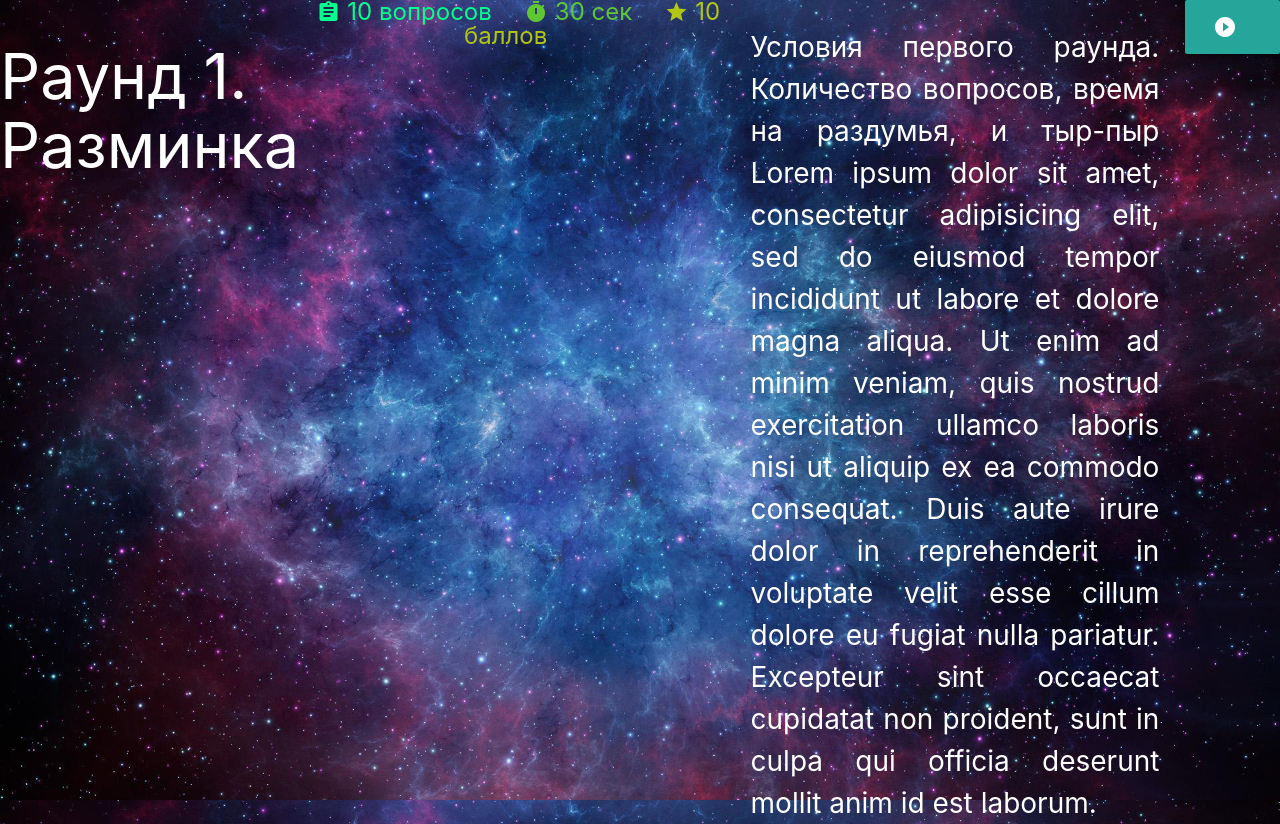
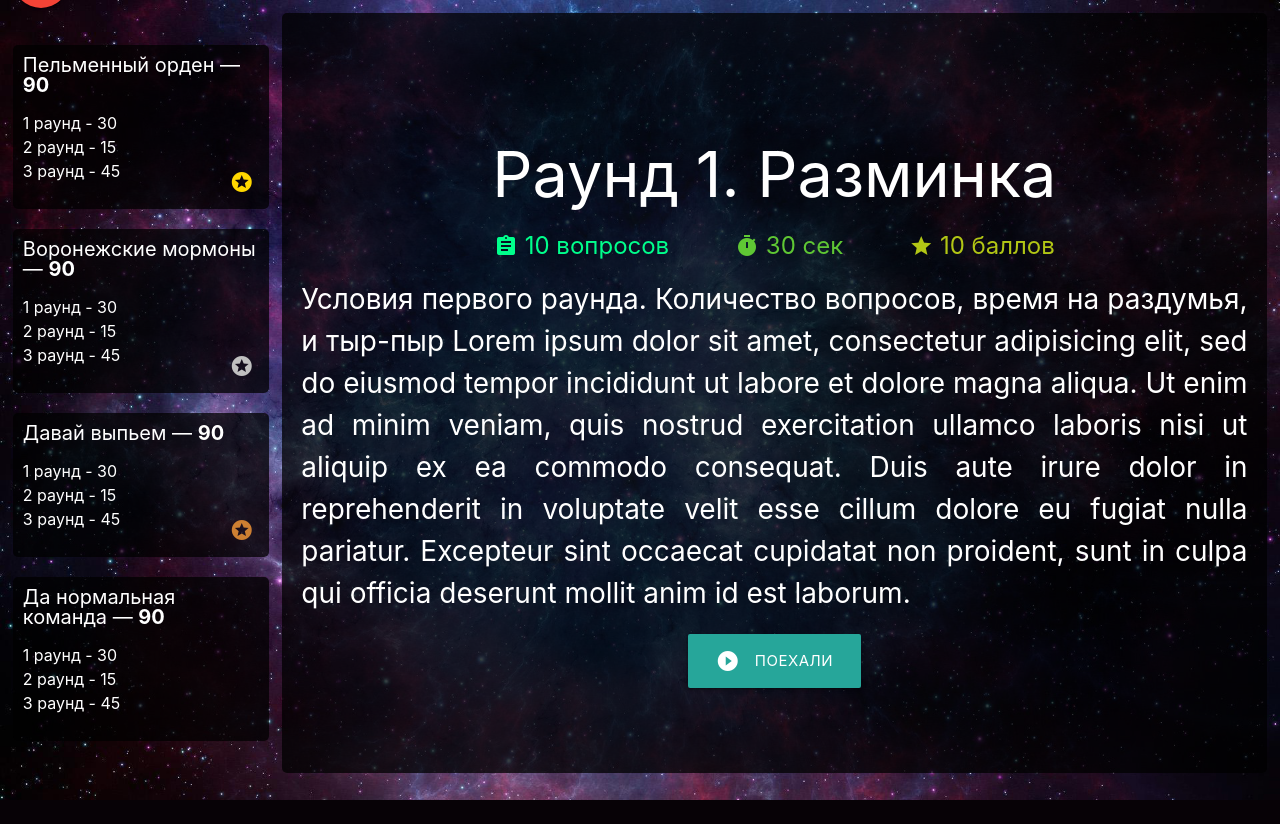
Before and after one commit to kapunik/quiz, a PHP site: page / in a window 1280 px wide. After the commit the page ends 800 px from the top, so only its background shows below. Run offline with PHP 8.4, Linux system fonts and the light colour scheme.

Commit message:
mvc немножк

```diff
--- a/application/views/main_view.php
+++ b/application/views/main_view.php
@@ -1,3 +1,59 @@
+<button id="btn_hide_aside" class="btn-floating btn-large waves-effect waves-light red"><i class="material-icons">arrow_back</i></button>
+
+<section class="aside">
+
+
+
+    <div class="team_info">
+        <i class="material-icons star star-gold">stars</i>
+        <div class="taem_info__title">
+            <span class="team_info__name">Пельменный орден</span> — <b class="team_info__score">90</b>
+        </div>
+        <ul class="team_info__rounds_scope">
+            <li>1 раунд - 30</li>
+            <li>2 раунд - 15</li>
+            <li>3 раунд - 45</li>
+        </ul>
+    </div>
+
+    <div class="team_info">
+        <i class="material-icons star star-silver">stars</i>
+        <div class="taem_info__title">
+            <span class="team_info__name">Воронежские мормоны</span> — <b class="team_info__score">90</b>
+        </div>
+        <ul class="team_info__rounds_scope">
+            <li>1 раунд - 30</li>
+            <li>2 раунд - 15</li>
+            <li>3 раунд - 45</li>
+        </ul>
+    </div>
+
+    <div class="team_info">
+        <i class="material-icons star star-bronze">stars</i>
+        <div class="taem_info__title">
+            <span class="team_info__name">Давай выпьем</span> — <b class="team_info__score">90</b>
+        </div>
+        <ul class="team_info__rounds_scope">
+            <li>1 раунд - 30</li>
+            <li>2 раунд - 15</li>
+            <li>3 раунд - 45</li>
+        </ul>
+    </div>
+
+    <div class="team_info">
+        <div class="taem_info__title">
+            <span class="team_info__name">Да нормальная команда</span> — <b class="team_info__score">90</b>
+        </div>
+        <ul class="team_info__rounds_scope">
+            <li>1 раунд - 30</li>
+            <li>2 раунд - 15</li>
+            <li>3 раунд - 45</li>
+        </ul>
+    </div>
+
+</section>
+
+<section class="main">
 <h1 class="round_number">Раунд 1. Разминка</h1>
 <div class="rond__short_info">
   <span class="short_info__questions">
@@ -19,3 +75,4 @@
     <i class="material-icons left "> play_circle_filled </i>
     Поехали
 </button>
+</section>
--- a/application/views/template_view.php
+++ b/application/views/template_view.php
@@ -5,11 +5,11 @@
     <meta name="viewport" content="width=device-width, initial-scale=1.0">
     <meta http-equiv="X-UA-Compatible" content="ie=edge">
     <!--  иконки -->
-    <link rel="apple-touch-icon" sizes="180x180" href="img/icons/apple-touch-icon.png">
-    <link rel="icon" type="image/png" sizes="32x32" href="img/icons/favicon-32x32.png">
-    <link rel="icon" type="image/png" sizes="16x16" href="img/icons/favicon-16x16.png">
+    <link rel="apple-touch-icon" sizes="180x180" href="/img/icons/apple-touch-icon.png">
+    <link rel="icon" type="image/png" sizes="32x32" href="/img/icons/favicon-32x32.png">
+    <link rel="icon" type="image/png" sizes="16x16" href="/img/icons/favicon-16x16.png">
     <link rel="manifest" href="site.webmanifest">
-    <link rel="mask-icon" href="img/icons/safari-pinned-tab.svg" color="#5bbad5">
+    <link rel="mask-icon" href="/img/icons/safari-pinned-tab.svg" color="#5bbad5">
     <meta name="msapplication-TileColor" content="#da532c">
     <meta name="theme-color" content="#ffffff">
 
--- a/footer.php
+++ /dev/null
@@ -1,3 +0,0 @@
-</body>
-
-</html>
```
Also changed, not shown: body.php (deleted, +0 -65 lines), head.php (deleted, +0 -33 lines).
